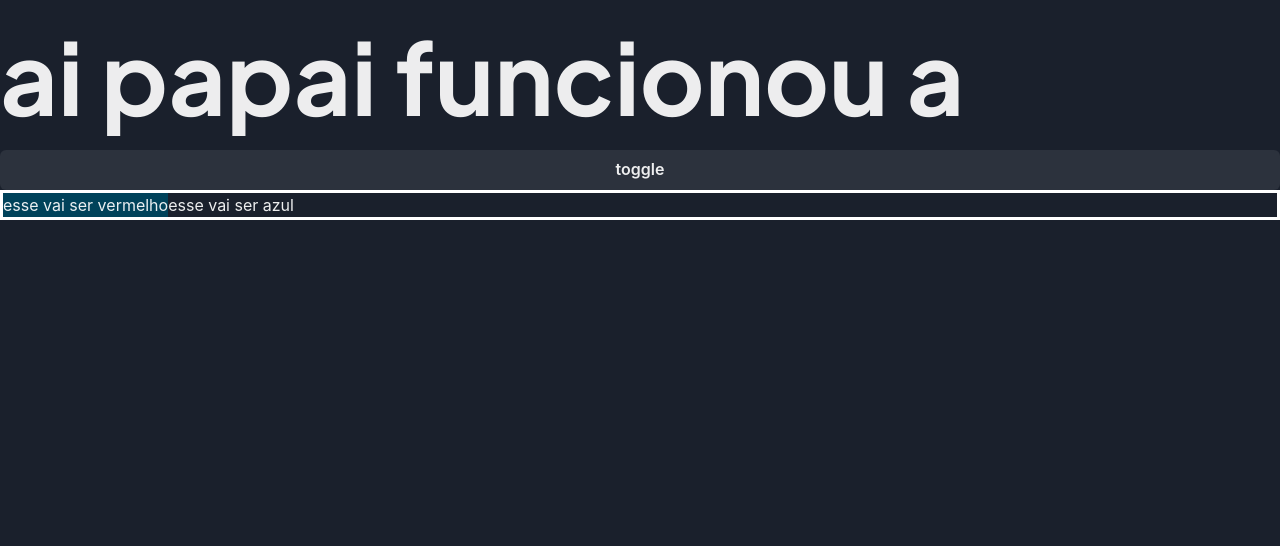
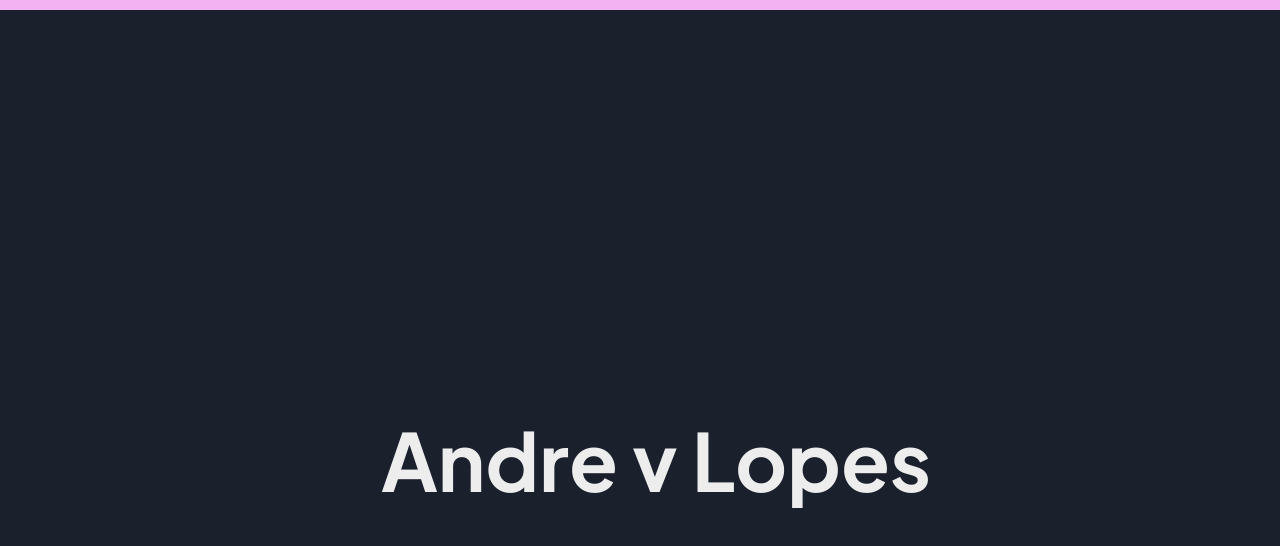
Before and after one commit to Andrevlopess/Portifolio, a React (Vite) app: page / in a window 1280 px wide. Shown: the top 546 px of the page. Built offline with nearby package versions, Linux system fonts and the light colour scheme; a web font is replaced by a local one.

Commit message:
framer motion

```diff
--- a/package.json
+++ b/package.json
@@ -14,9 +14,13 @@
     "@emotion/styled": "^11.10.5",
     "@fontsource/aldrich": "^4.5.7",
     "@fontsource/plus-jakarta-sans": "^4.5.11",
+    "@react-three/fiber": "^8.10.1",
     "framer-motion": "^8.5.2",
+    "framer-motion-3d": "^8.5.2",
+    "popmotion": "^11.0.5",
     "react": "^18.2.0",
-    "react-dom": "^18.2.0"
+    "react-dom": "^18.2.0",
+    "three": "^0.148.0"
   },
   "devDependencies": {
     "@types/react": "^18.0.26",
--- a/src/App.tsx
+++ b/src/App.tsx
@@ -1,25 +1,60 @@
-import { Box, Button, Flex, Text, useColorMode, useColorModeValue } from '@chakra-ui/react'
+import { Box, Button, Container, Flex, Text, useColorMode, useColorModeValue } from '@chakra-ui/react'
+import { motion, useTransform, useScroll, useMotionValue, transform } from "framer-motion"
+import { useEffect } from 'react';
+import './Styles/Styles.css'
 
 function App() {
 
-  const {colorMode, toggleColorMode} = useColorMode()
+  const { colorMode, toggleColorMode } = useColorMode()
 
-  const teste = useColorModeValue('verdinLight', 'verdinDark')
+  const { scrollYProgress } = useScroll();
+  const x = useMotionValue(0)
+  const y = useMotionValue(0)
+  const opacity = useMotionValue(1)
+
+  useEffect(() => {
+    function updateOpacity() {
+      const maxXY = Math.max(x.get(), y.get())
+      const newOpacity = transform(maxXY, [0, 100], [1, 0])
+      opacity.set(newOpacity)
+    }
+
+    const unsubscribeX = x.on("change", updateOpacity)
+    const unsubscribeY = y.on("change", updateOpacity)
+
+    return () => {
+      unsubscribeX()
+      unsubscribeY()
+    }
+  }, [])
+
+
 
   return (
-    <Flex bgColor='uaifi' flexDirection={'column'}>
-      <Text fontSize={100} fontWeight='bold'  style={{fontFamily: "'Plus jakarta sans', sans serif"}}>
-        ai papai funcionou a
-      </Text>
-      <Button onClick={toggleColorMode}>
-        toggle
-      </Button>
-      <Flex w='100%' border='3px solid white'>
-        <Box bgColor={teste}>esse vai ser vermelho</Box>
-        <Box bgColor='verdin'>esse vai ser azul</Box>
-      </Flex>
-    </Flex>
+    <Container
+      fontWeight='bold'
+      style={{ fontFamily: "'Plus jakarta sans', sans serif" }}
+      maxW='none'
+      w='100%'>
+      <motion.div
+        initial={{ opacity: 1 }}
+      >
+        <motion.div className='progress-bar' style={{ scaleX: scrollYProgress }} />
+       <motion.div style={{ x }} />
+        <Flex h='50vh'></Flex>
+        <motion.div style={{
+          scale: scrollYProgress,
+          position: 'fixed',
+          width: '100%',
+          display: 'flex',
+          justifyContent: 'center',
 
+        }}><Text fontSize='5em' textAlign='center'>Andre v Lopes</Text></motion.div>
+
+      </motion.div>
+      <Flex h='300vh'></Flex>
+      <Button onClick={toggleColorMode}>mudar</Button>
+    </Container>
   )
 }
 
--- /dev/null
+++ b/src/Styles/Styles.css
@@ -0,0 +1,9 @@
+.progress-bar {
+    position: fixed;
+    top: 0;
+    left: 0;
+    right: 0;
+    height: 10px;
+    background: #f3b3f3;
+    transform-origin: 0%;
+  }
```
Also changed, not shown: 1 other file (tests, documents, lock files or other folders).
